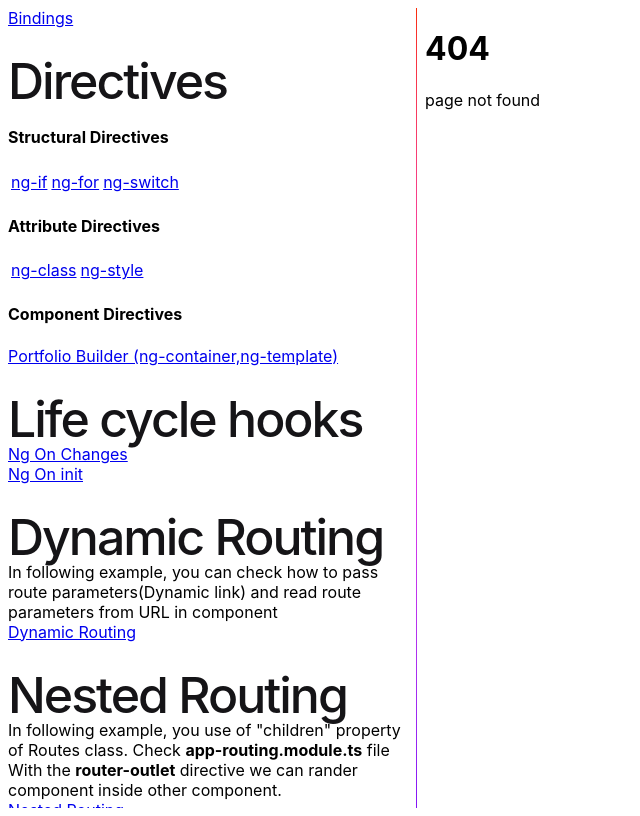
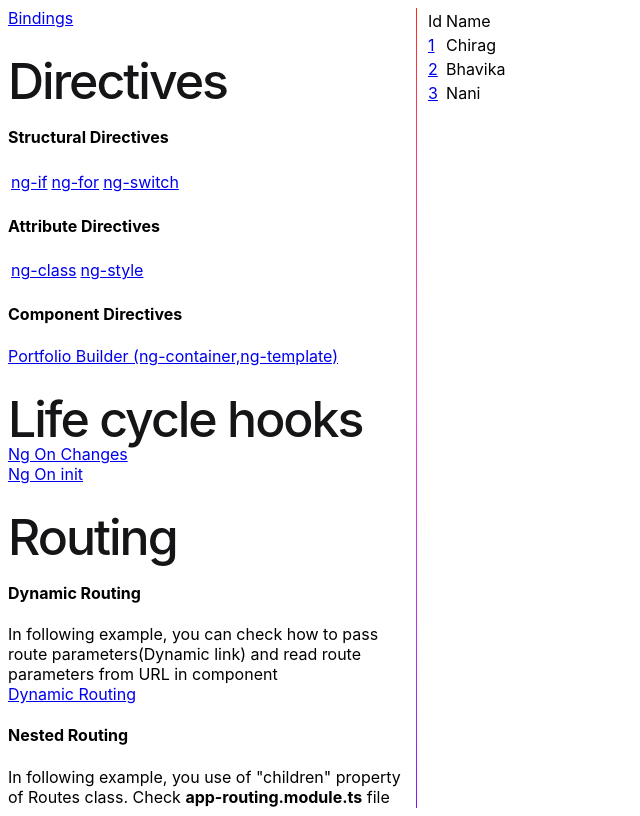
Before and after one commit to ChiragPanchal1991/LearnAngularWithNirmalJoshi, an Angular app: page /queryperam-routing in a window 1280 px wide. Shown: the whole page, without its empty margins (0-640 px from the left). Built offline with nearby package versions, Linux system fonts and the light colour scheme.

Commit message:
query perameter

```diff
--- a/src/app/app-routing.module.ts
+++ b/src/app/app-routing.module.ts
@@ -15,6 +15,7 @@ import { NestedRouteComponent } from './routing/nested-route/nested-route.compon
 import { Child1Component } from './routing/nested-route/child1/child1.component';
 import { Child2Component } from './routing/nested-route/child2/child2.component';
 import { EmployeeComponent } from './routing/dynamic-routing/employee/employee.component';
+import { QueryPeramComponent } from './routing/query-peram/query-peram.component';
 
 const routes: Routes = [
   {path:"bindings",component:FirstTestComponent},
@@ -32,7 +33,9 @@ const routes: Routes = [
     {path: 'child1', component: Child1Component},
     {path: 'child2', component: Child2Component},
   ]},
-  {path:"**",component:PageNotFoundComponent}
+  {path:"queryperam-routing",component:QueryPeramComponent},
+  {path:"", redirectTo:"/bindings",pathMatch:"prefix"},//if no route is provided then app will redirect to default route
+  {path:"**",component:PageNotFoundComponent}//Provided route is not exist then display configured componets
 ];
 
 @NgModule({
--- a/src/app/app.component.html
+++ b/src/app/app.component.html
@@ -25,13 +25,16 @@
       <h1>Life cycle hooks</h1>
       <a routerLink="./hooks/ng-on-changes">Ng On Changes</a><br>
       <a routerLink="./hooks/ng-on-init">Ng On init</a>
-      <h1>Dynamic Routing</h1>
+      <h1>Routing</h1>
+      <h4>Dynamic Routing</h4>
       In following example, you can check how to pass route parameters(Dynamic link) and read route parameters from URL in component<br>
       <a routerLink="./dynamic-routing">Dynamic Routing</a><br>
-      <h1>Nested Routing</h1>
+      <h4>Nested Routing</h4>
       In following example, you use of "children" property of Routes class. Check <b>app-routing.module.ts</b> file<br>
       With the <b>router-outlet</b> directive we can rander component inside other component.<br>
       <a routerLink="/nested-route">Nested Routing</a><br>
+      <h4>Query Perameter</h4>
+      <a routerLink="queryperam-routing">Queryperam Routing</a>
     </div>
 
 
--- a/src/app/app.module.ts
+++ b/src/app/app.module.ts
@@ -20,6 +20,7 @@ import { NestedRouteComponent } from './routing/nested-route/nested-route.compon
 import { Child1Component } from './routing/nested-route/child1/child1.component';
 import { Child2Component } from './routing/nested-route/child2/child2.component';
 import { EmployeeComponent } from './routing/dynamic-routing/employee/employee.component';
+import { QueryPeramComponent } from './routing/query-peram/query-peram.component';
 
 @NgModule({
   declarations: [
@@ -39,7 +40,8 @@ import { EmployeeComponent } from './routing/dynamic-routing/employee/employee.c
     NestedRouteComponent,
     Child1Component,
     Child2Component,
-    EmployeeComponent
+    EmployeeComponent,
+    QueryPeramComponent
   ],
   imports: [
     BrowserModule,
--- /dev/null
+++ b/src/app/routing/query-peram/query-peram.component.html
@@ -0,0 +1,21 @@
+<table>
+    <tr>
+        <td>
+            Id
+        </td>
+        <td>
+            Name
+        </td>
+    </tr>
+    @for (emp of emps; track emp) {
+        <tr>
+            <td>
+               <a [routerLink]="['/queryperam-routing']" [queryParams]="{id:emp.id,name:emp.name}" >{{emp.id}}</a>
+            </td>
+            <td>
+                {{emp.name}}
+            </td>
+        </tr>
+    }
+
+</table>
--- /dev/null
+++ b/src/app/routing/query-peram/query-peram.component.ts
@@ -0,0 +1,21 @@
+import { Component } from '@angular/core';
+import { ActivatedRoute } from '@angular/router';
+
+@Component({
+  selector: 'app-query-peram',
+  templateUrl: './query-peram.component.html',
+  styleUrl: './query-peram.component.css'
+})
+export class QueryPeramComponent {
+  emps:{id:number, name:string}[]=[
+    {id:1, name:"Chirag"},
+    {id:2, name:"Bhavika"},
+    {id:3, name:"Nani"}]
+
+    constructor(private route:ActivatedRoute){
+      route.queryParams.subscribe((perams)=>{
+        console.log("id:" + perams["id"]);
+        console.log("name:" + perams["name"]);
+      });
+    }
+}
```
Also changed, not shown: src/app/routing/query-peram/query-peram.component.css (added), 1 other file (tests, documents, lock files or other folders).
